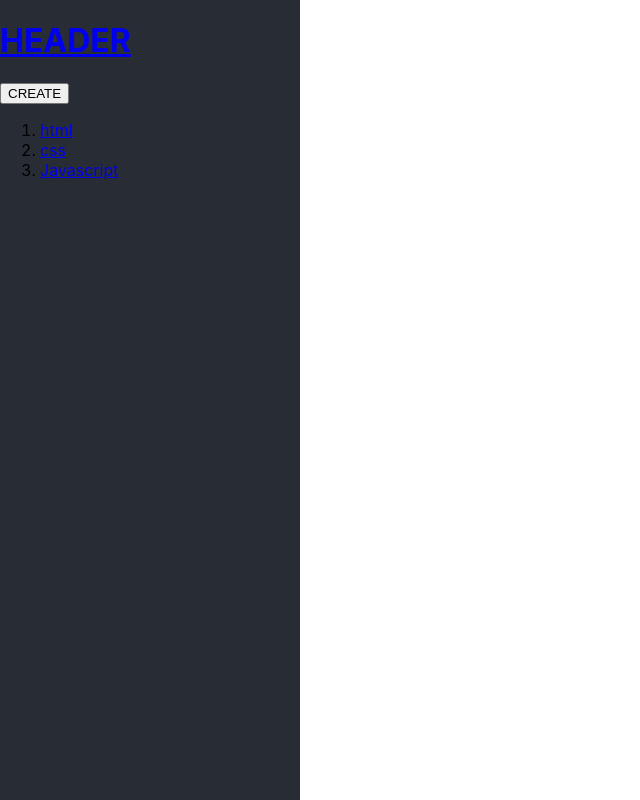
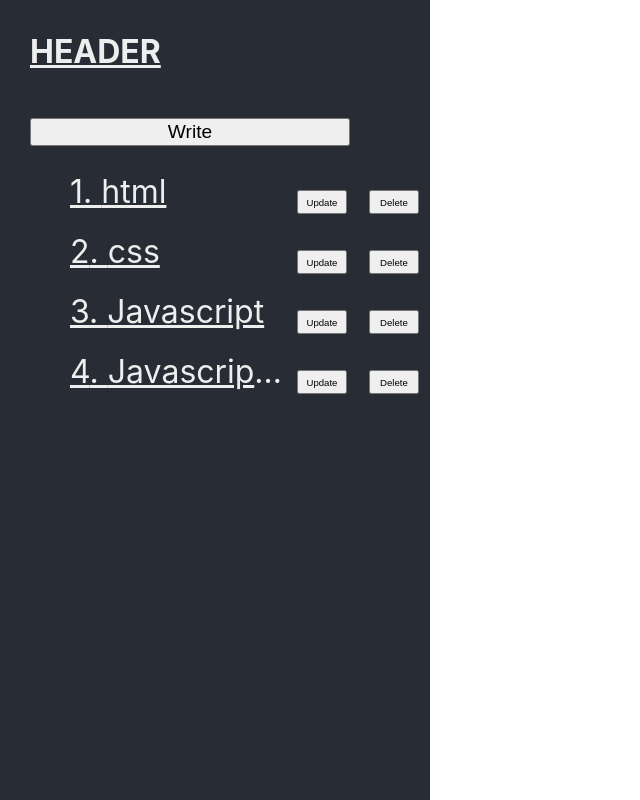
Before and after one commit to LOG-INFO/hello-react, a React (Create React App) app: page / in a window 1280 px wide. Shown: the whole page, without its empty margins (0-640 px from the left). Built offline with nearby package versions, Linux system fonts and the light colour scheme.

Commit message:
Update, Delete 구현

```diff
--- a/src/App.css
+++ b/src/App.css
@@ -43,15 +43,65 @@ html, body, #root, #root>div {
   }
 }
 
+.createButton {
+  right: 0;
+  width: 80%;
+  display: inline-block;
+  margin: 15px 100px 10px auto;
+  font-size: 120%;
+}
+
+.navigationElement {
+  width: 100%;
+  height: 60px;
+  float: right;
+  display: flex;
+}
+
+.listButtonsBox {
+  width: 40%;
+  float: right;
+  display: flex;
+  justify-content: center;
+  align-items: center;
+}
+
+.listButton {
+  width: 35%;
+  height: 40%;
+  overflow: hidden;
+  font-size: 60%;
+  display: flex;
+  margin: 0 auto;
+  display: flex;
+  justify-content: center;
+  align-items: center;
+}
+
+ul {
+  list-style: none; /* Remove default bullets */
+}
+
+.maxLength100{
+  overflow: hidden;
+  text-overflow: ellipsis;
+  white-space: nowrap;
+  width: 60%;
+  height: 50px;
+}
+
 .navigation{
-  width: 300px;
+  padding-left: 30px;
+  width: 400px;
   height: 100%;
   float:left;
   overflow: hidden;
+  position: relative;
   background-color: #282c34;
 }
 
 .content{
+  padding: 30px;
   width: 300px;
   left: 100px;
   float:left;
--- a/src/App.js
+++ b/src/App.js
@@ -8,40 +8,105 @@ function Header(props) {
     // (페이지를 이동시킨다거나, form 안에 있는 input 등을 전송한다던가)
     // event.preventDefault()는 그러한 동작을 중단시킨다.
     event.preventDefault()
-    alert("Header")
+    window.location.href = "/"
   }
 
   return <header>
     <h1>
-      <a href='/' onClick={onClick}>HEADER</a>
+      <a href='/' style={{ color: "#EEEEEE" }} onClick={onClick}>
+        <p >HEADER</p>
+      </a>
     </h1>
   </header>
 }
 
-function CreateButton(props) {
-  return <button onClick={event => {
-    props.setMode("CREATE")
+function CreateMode(props) {
+  return <button className='createButton' onClick={event => {
+    props.setMode("WRITE")
   }}>
-    CREATE
+    Write
   </button>
 }
 
-function CreateForm(props) {
-  const save = () => {
-    const newTopic = {
-      title: document.getElementById("newTitle").value,
-      body: document.getElementById("newBody").value,
+function UpdateMode(props) {
+  return <button className='listButton' onClick={event => {
+    props.setMode("UPDATE")
+    props.setTopic(props.topic)
+  }}>
+    Update
+  </button>
+}
+
+
+function DeleteMode(props) {
+  return <button className='listButton' onClick={event => {
+    const message = "'" + props.topic.title + "'" + " 게시글을 삭제하시겠습니까?"
+    const isDelete = window.confirm(message)
+    if (isDelete) {
+      props.setMode("DELETE")
+      topics.delete(props.topic.id)
+      props.setMode("READ")
+      props.setTopics(new Map(topics))
     }
-    console.log(newTopic)
-    topics.push(newTopic)
-    props.setTopic(newTopic)
+  }}>
+    Delete
+  </button>
+}
+
+function TopicForm(props) {
+  const topic = props.topic ? props.topic : { id: "", title: "", body: "" }
+  const [id, setId] = useState(topic.id)
+  const [title, setTitle] = useState(topic.title)
+  const [body, setBody] = useState(topic.body)
+  if (topic.id != id) {
+    setId(topic.id)
+    setTitle(topic.title)
+    setBody(topic.body)
+  }
+
+  const onChangeId = (event) => {
+    setTitle(event.target.id)
+  }
+
+  const onChangeTitle = (event) => {
+    setTitle(event.target.value)
+  }
+
+  const onChangeBody = (event) => {
+    setBody(event.target.value)
+  }
+
+  const save = (id, title, body) => {
+    if (!id) {
+      id = nextId++
+    }
+
+    const topic = {
+      id: id,
+      title: title,
+      body: body,
+    }
+
+    topics.set(id, topic)
+    console.log(topics)
+    props.setTopic(topic)
+    props.setMode("READ")
+    alert("작성 완료!")
+  }
+
+  const onSubmit = (event) => {
+    event.preventDefault()
+
+    const { id, newTitle, newBody } = event.target
+    save(Number(id.value), newTitle.value, newBody.value)
   }
 
   return <div>
-    <form onSubmit={event => { event.preventDefault(); save() }}>
-      <p><input id="newTitle" type="text" placeholder="타이틀을 입력하세요" /></p>
-      <p><textarea id="newBody" placeholder="내용을 입력하세요" rows="10" cols="50" /></p>
-      <p><input type="submit" value="작성" /></p>
+    <form onSubmit={onSubmit}>
+      <p><input id="id" type="number" onChange={onChangeId} value={topic.id} hidden /></p>
+      <p><input id="newTitle" type="text" onChange={onChangeTitle} value={title} placeholder="타이틀을 입력하세요" /></p>
+      <p><textarea id="newBody" value={body} onChange={onChangeBody} placeholder="내용을 입력하세요" rows="10" cols="50" /></p>
+      <p><input type="submit" defaultValue="작성" /></p>
     </form>
   </div>
 }
@@ -49,55 +114,75 @@ function CreateForm(props) {
 function ListElement(props) {
   const { topic } = props
   const onClick = (event) => {
-    event.preventDefault();
+    event.preventDefault()
     props.onClick(topic)
   }
-  return <li>
-    <a href={'/read/' + topic.id} onClick={onClick}>{topic.title}</a>
+  return <li className="navigationElement">
+    <a style={{ color: "#EEEEEE", fontSize: "200%", display: "inline-block" }} className='maxLength100' href={'/read/' + topic.id} onClick={onClick} >{topic.id}. {topic.title}</a>
+    <div className='listButtonsBox'>
+      <UpdateMode topic={topic} setTopic={props.setTopic} setMode={props.setMode} />
+      <DeleteMode topic={topic} setMode={props.setMode} setTopics={props.setTopics}/>
+    </div>
   </li>
 }
 
 function Navigation(props) {
+
   const onClick = (topic) => {
     props.setMode("READ")
     props.setTopic(topic)
   }
 
-  const list = props.topics.map(topic => <ListElement key={topic.id} topic={topic} onClick={onClick} />)
+  const [myTopics, setTopics] = useState(new Map(topics))
+  if(topics != myTopics) {
+    setTopics(topics)
+  }
+
+  const list = Array.from(myTopics.values()).map(topic =>
+    <ListElement key={topic.id} topic={topic} setMode={props.setMode} setTopic={props.setTopic} onClick={onClick} setTopics={setTopics} />)
 
   return <nav>
-    <ol>
+    <ul>
       {list}
-    </ol>
+    </ul>
   </nav>
 }
 
 function Article(props) {
+  const { topic } = props
   return <article>
-    <h2>{props.title}</h2>
-    {props.body}
+    <h2>{topic.id}. {topic.title}</h2>
+    {topic.body}
   </article>
 }
 
-const topics = [
-  { id: 1, title: 'html', body: 'HTML is ...' },
-  { id: 2, title: 'css', body: 'CSS is ...' },
-  { id: 3, title: 'Javascript', body: 'Javascript is ...' },
-]
+const topics = new Map([
+  [1, { id: 1, title: 'html', body: 'HTML is ...' }],
+  [2, { id: 2, title: 'css', body: 'CSS is ...' }],
+  [3, { id: 3, title: 'Javascript', body: 'Javascript is ...' }],
+  [4, { id: 4, title: 'Javascript LongLongLong', body: 'Javascript is ........................' }],
+])
+
+let nextId = 5
 
 function App() {
   const [mode, setMode] = useState(null)
   const [topic, setTopic] = useState(null)
-  console.log(topics)
 
   let content = null
   const setContent = () => {
     switch (mode) {
-      case "CREATE":
-        content = <CreateForm topics={topics} setTopic={setTopic} />
+      case "WRITE":
+        content = <TopicForm setTopic={setTopic} setMode={setMode} />
+        break
+      case "UPDATE":
+        content = <TopicForm topic={topic} setTopic={setTopic} setMode={setMode} />
         break
       case "READ":
-        content = <Article title={topic.title} body={topic.body} />
+        if (topic === null) {
+          break
+        }
+        content = <Article topic={topic} />
         break
     }
   }
@@ -107,7 +192,7 @@ function App() {
     <div >
       <div className="navigation">
         <Header />
-        <CreateButton setMode={setMode} />
+        <CreateMode setMode={setMode} />
         <Navigation topics={topics} setMode={setMode} setTopic={setTopic} />
       </div>
       <div className="content">
```
